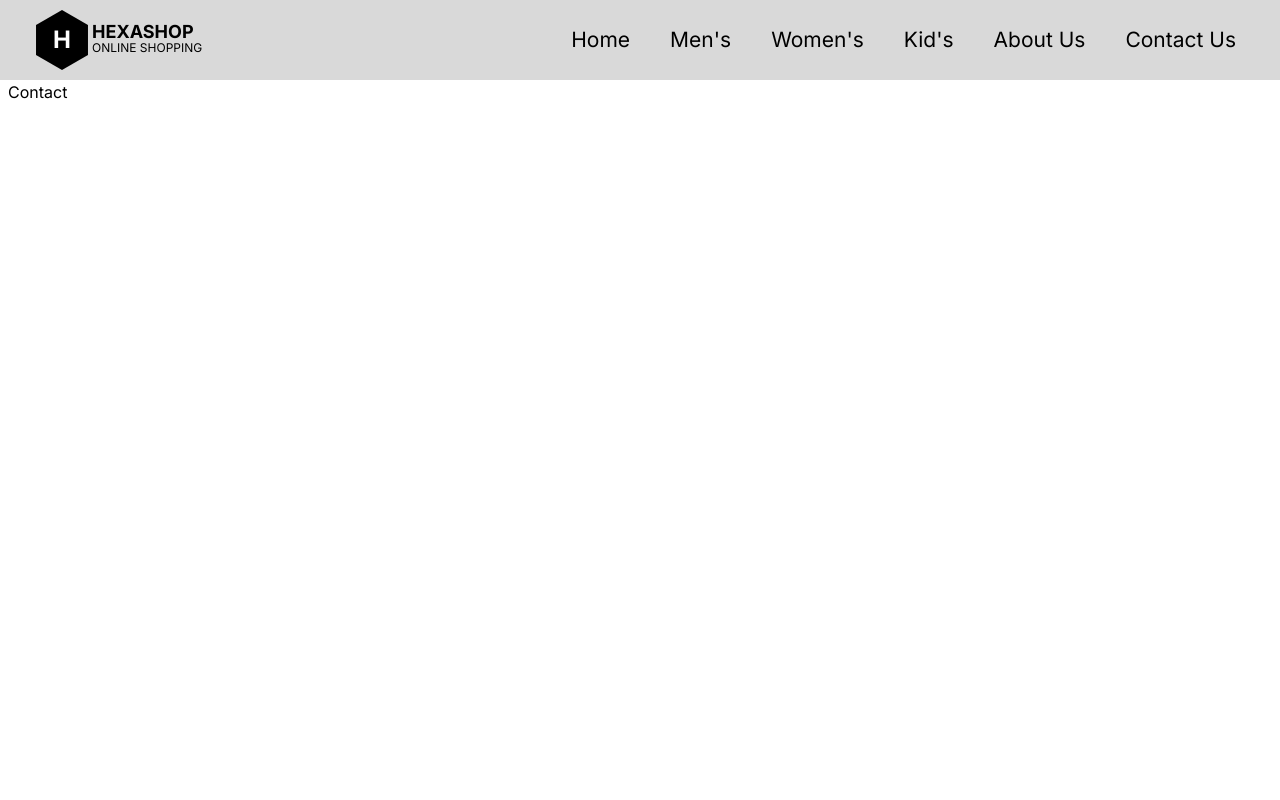
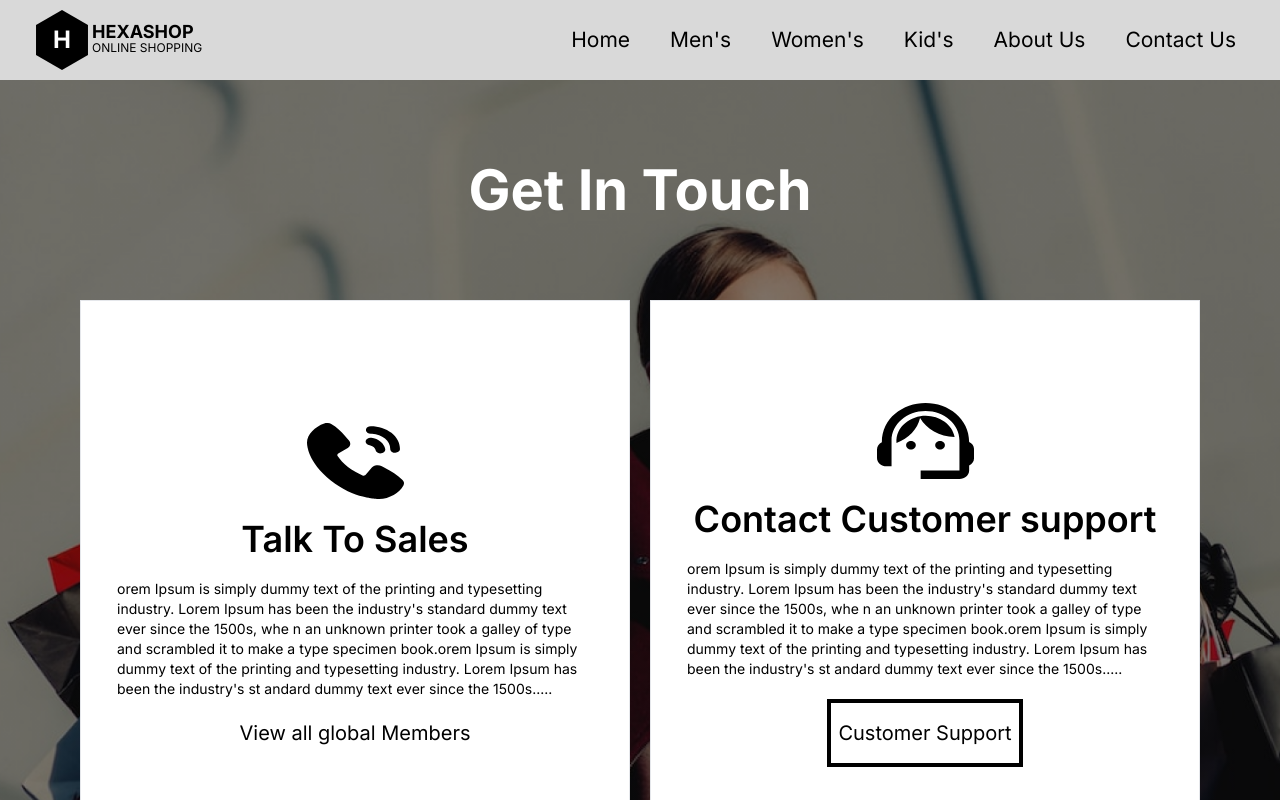
Before and after one commit to hanawazaki/hexastore, a Vue app: page /#/contact in a window 1280 px wide. Shown: the top 800 px of the page. Built offline with nearby package versions, Linux system fonts and the light colour scheme.

Commit message:
add contact and details page

```diff
--- a/src/components/ProductCard.vue
+++ b/src/components/ProductCard.vue
@@ -1,14 +1,15 @@
 <template>
   <div class="product-card mr-3 w-[400px]">
+    <h3 class="text-4xl font-bold text-center mb-5">{{ name }}</h3>
+
     <img
       :src="`src/assets/images/product-men/${image}`"
       alt="men1"
-      class="h-[445px] w-full object-cover"
+      class="h-[445px] w-full object-cover mb-5"
     />
-    <div class="flex flex-col px-3 py-6 bg-primary">
+    <div class="flex flex-col px-3 py-6 bg-primary rounded-lg">
       <div class="flex flex-row justify-between items-center">
         <h3 class="text-[22px] font-medium">{{ name }}</h3>
-        <img src="../assets/stars.svg" alt="stars" />
       </div>
       <div class="flex flex-row justify-between items-baseline">
         <h3 class="text-lg font-normal">${{ price }}</h3>
--- a/src/pages/About.vue
+++ b/src/pages/About.vue
@@ -1,5 +1,4 @@
 <template>
-  <!-- <div class="h-full"> -->
   <section class="about mb-[90px]">
     <div class="container mx-auto py-9 lg:py-[90px] px-0 lg:px-20">
       <h2 class="text-white text-4xl lg:text-[56px] font-bold text-center mb-5">
@@ -68,7 +67,6 @@
     </div>
   </section>
   <Footer />
-  <!-- </div> -->
 </template>
 
 <script setup>
--- a/src/pages/Contact.vue
+++ b/src/pages/Contact.vue
@@ -1,7 +1,77 @@
 <template>
-  <section class="mx-auto max-w-7xl px-2 h-[650px]">Contact</section>
+  <section class="contact mb-[90px]">
+    <div class="container mx-auto py-9 lg:py-[90px] px-0 lg:px-20">
+      <h2
+        class="text-white text-4xl lg:text-[56px] font-bold text-center mb-[90px]"
+      >
+        Get In Touch
+      </h2>
+      <div class="flex flex-col justify-center md:flex-row gap-5">
+        <div
+          class="border bg-white w-[610px] px-9 py-[102px] flex flex-col gap-5 justify-center items-center"
+        >
+          <img src="../assets/phone.svg" class="contact-img" alt="phone" />
+          <h2 class="contact-title">Talk To Sales</h2>
+          <p class="contact-desc">
+            orem Ipsum is simply dummy text of the printing and typesetting
+            industry. Lorem Ipsum has been the industry's standard dummy text
+            ever since the 1500s, whe n an unknown printer took a galley of type
+            and scrambled it to make a type specimen book.orem Ipsum is simply
+            dummy text of the printing and typesetting industry. Lorem Ipsum has
+            been the industry's st andard dummy text ever since the 1500s.....
+          </p>
+          <a href="#" class="text-xl font-normal"> View all global Members </a>
+        </div>
+        <div
+          class="border bg-white w-[610px] px-9 py-[102px] flex flex-col gap-5 justify-center items-center"
+        >
+          <img src="../assets/cs.svg" class="contact-img" alt="phone" />
+          <h2 class="contact-title">Contact Customer support</h2>
+          <p class="contact-desc">
+            orem Ipsum is simply dummy text of the printing and typesetting
+            industry. Lorem Ipsum has been the industry's standard dummy text
+            ever since the 1500s, whe n an unknown printer took a galley of type
+            and scrambled it to make a type specimen book.orem Ipsum is simply
+            dummy text of the printing and typesetting industry. Lorem Ipsum has
+            been the industry's st andard dummy text ever since the 1500s.....
+          </p>
+          <a
+            href="#"
+            class="text-xl font-normal px-[7px] py-4 border-4 border-black hover:text-white hover:bg-black"
+            >Customer Support</a
+          >
+        </div>
+      </div>
+    </div>
+  </section>
+  <Footer />
 </template>
 
-<script setup></script>
+<script setup>
+import Footer from "../components/Footer.vue";
+</script>
 
-<style lang="scss" scoped></style>
+<style scoped>
+@import url("../style.css");
+.contact {
+  background-image: linear-gradient(rgba(0, 0, 0, 0.5), rgba(0, 0, 0, 0.5)),
+    url("../assets/images/bg-about.png");
+  background-size: cover;
+  background-position: center;
+  background-repeat: no-repeat;
+}
+
+.contact-img {
+  width: 97px;
+}
+
+@layer components {
+  .contact-title {
+    @apply text-4xl font-semibold;
+  }
+
+  .contact-desc {
+    @apply text-sm font-normal;
+  }
+}
+</style>
--- a/src/pages/Details.vue
+++ b/src/pages/Details.vue
@@ -1,13 +1,107 @@
 <template>
-  <div>{{ route.params.id }}</div>
+  <section class="detail">
+    <div class="flex flex-col justify-center items-center gap-5 py-[90px]">
+      <ProductCard
+        name="Classic Spring"
+        image="men1.png"
+        :price="1900"
+        :stars="5"
+      />
+      <RouterLink
+        to="/cart"
+        class="px-[7px] py-4 rounded-xl border border-4 border-black hover:bg-black hover:text-white"
+      >
+        Proceed with Payment
+      </RouterLink>
+    </div>
+
+    <div class="mb-[90px]">
+      <Carousel :items-to-show="3.25" :wrap-around="false">
+        <Slide v-for="product in menProduct" :key="product.id">
+          <div class="product-card mr-3 w-[400px]">
+            <RouterLink :to="`/details/${product.id}`">
+              <img
+                :src="`src/assets/images/product-men/${product.image}`"
+                alt="men1"
+                class="h-[445px] w-full object-cover"
+              />
+            </RouterLink>
+          </div>
+        </Slide>
+        <template #addons>
+          <Navigation />
+        </template>
+      </Carousel>
+    </div>
+    <Footer></Footer>
+  </section>
 </template>
 
 <script setup>
+import { Carousel, Slide, Pagination, Navigation } from "vue3-carousel";
+import "vue3-carousel/dist/carousel.css";
 import { useRoute } from "vue-router";
+import { ref, computed, watch } from "vue";
+import ProductCard from "../components/ProductCard.vue";
+import Footer from "../components/Footer.vue";
 
 const route = useRoute();
+const idProduct = route.params.id;
+const productDetail = ref();
 
-console.log(route);
+const menProduct = [
+  {
+    id: 1,
+    name: "product 1",
+    price: 1200,
+    image: "men1.png",
+    stars: 4.5,
+  },
+  {
+    id: 2,
+    name: "product 2",
+    price: 900,
+    image: "men2.png",
+    stars: 3.5,
+  },
+  {
+    id: 3,
+    name: "product 3",
+    price: 500,
+    image: "men3.png",
+    stars: 2.5,
+  },
+  {
+    id: 4,
+    name: "product 4",
+    price: 1500,
+    image: "men4.png",
+    stars: 5.0,
+  },
+  {
+    id: 5,
+    name: "product 5",
+    price: 400,
+    image: "men5.png",
+    stars: 3.5,
+  },
+  {
+    id: 6,
+    name: "product 6",
+    price: 1200,
+    image: "men6.png",
+    stars: 4.5,
+  },
+];
+
+const socmed = ref([
+  "socmed1.png",
+  "socmed2.png",
+  "socmed3.png",
+  "socmed4.png",
+  "socmed5.png",
+  "socmed6.png",
+]);
 </script>
 
 <style lang="scss" scoped></style>
--- a/src/pages/HomeView.vue
+++ b/src/pages/HomeView.vue
@@ -528,9 +528,6 @@ const socmed = ref([
 <style scoped>
 @import "../style.css";
 
-@layer components {
-}
-
 .products {
   background: #e9e9e9;
   box-shadow: 2px 2px 24px 0px rgba(0, 0, 0, 0.25);
```
Also changed, not shown: src/assets/cs.svg (added), src/assets/phone.svg (added).
